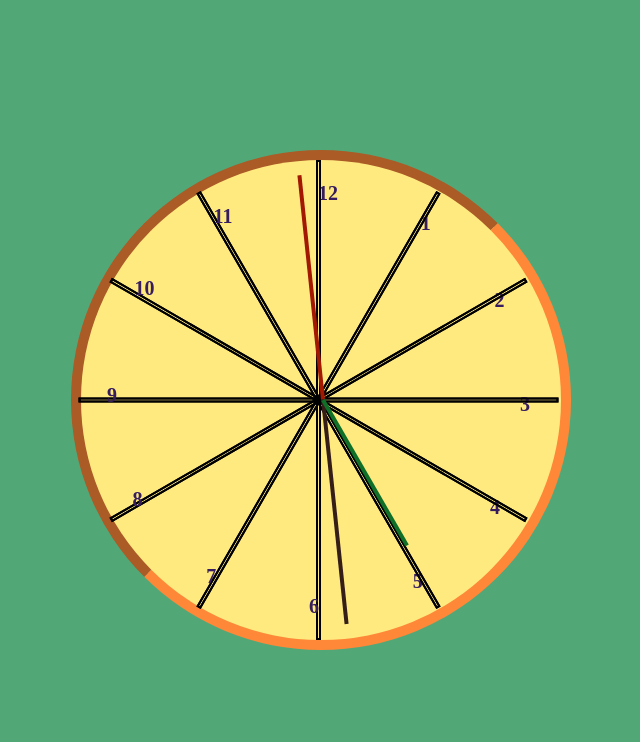
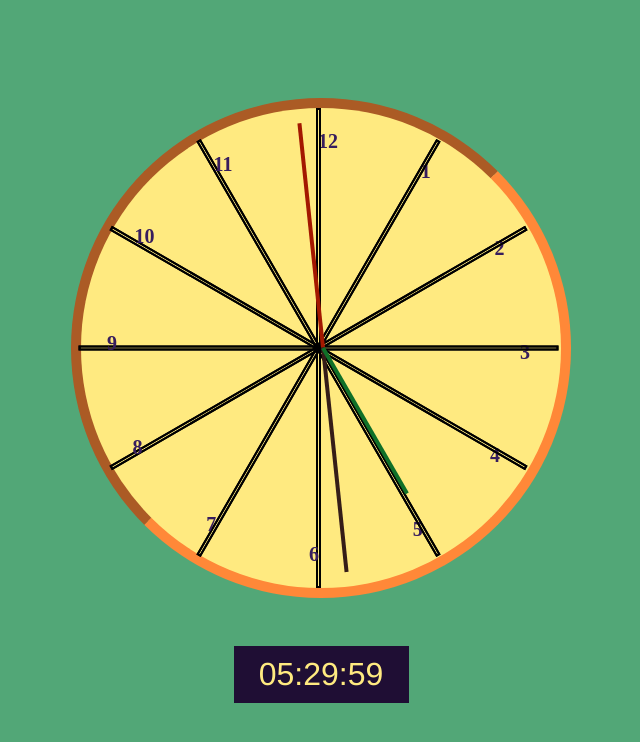
Before and after one commit to Bl1xvan/analog_clock, a plain HTML site: page index.html in a window 1280 px wide. Shown: the whole page, without its empty margins (319-959 px from the left). Drawn offline with Linux system fonts and the light colour scheme.

Commit message:
Added 12 modulo format to hours

```diff
--- a/index.html
+++ b/index.html
@@ -74,5 +74,6 @@
         <div id="minute-hand" class="hand"></div>
         <div id="hour-hand" class="hand"></div>
     </div>
+    <div id="digital-clock"></div>
 </body>
 </html>
--- a/script.js
+++ b/script.js
@@ -3,6 +3,7 @@ const twist = Array.from(document.querySelectorAll(".twist"));
 const secondhand = document.getElementById("second-hand");
 const minutehand = document.getElementById("minute-hand")
 const hourhand = document.getElementById("hour-hand");
+const digitalclock = document.getElementById("digital-clock");
 
 for(let n in numbers){
     let x = 30 * n;
@@ -22,10 +23,12 @@ let startdate = new Date(new Date().toLocaleString("en-US", {
 let startseconds = startdate.getSeconds();
 let startminutes = startdate.getMinutes();
 let starthours = startdate.getHours();
+let starthourformat = starthours % 12 || 12;
 
 secondhand.style.transform = `rotate(${startseconds * 6}deg)`
 minutehand.style.transform = `rotate(${startminutes * 6}deg)`
 hourhand.style.transform = `rotate(${starthours* 30}deg)`
+digitalclock.innerText= `${starthourformat < 10 ? '0'+starthourformat : starthourformat}:${startminutes < 10 ?'0'+startminutes : startminutes}:${startseconds < 10 ? '0'+startseconds : startseconds}`
 
 console.log(starthours)
 
@@ -44,10 +47,13 @@ function turnSecond(){
     let seconds = date.getSeconds();
     let minutes = date.getMinutes();
     let hours = date.getHours();
+    let hourformat = hours % 12 || 12;
     let secondThird = seconds * 6;
     let minuteThird = minutes * 6;
     let hourThird = hours * 30;
     secondhand.style.transform = `rotate(`+secondThird+`deg)`;
     minutehand.style.transform = `rotate(`+minuteThird+`deg)`;
     hourhand.style.transform = `rotate(`+hourThird+`deg)`;
+
+  digitalclock.innerText= `${hourformat < 10 ? '0'+hourformat : hourformat}:${minutes < 10 ?'0'+minutes : minutes}:${seconds < 10 ? '0'+seconds : seconds}`
 }
--- a/styles/styles.css
+++ b/styles/styles.css
@@ -7,6 +7,7 @@ body {
   margin: 0;
   height: 100vh;
   display: flex;
+  flex-direction: column;
   align-items: center;
   justify-content: center;
   background-color: #52a777;
@@ -70,3 +71,14 @@ body {
   border: 2px solid #107028;
   height: 35%;
 }
+
+#digital-clock{
+  margin-top: 1.5em;
+  font-size: 2em;
+  font-family:'Franklin Gothic Medium', 'Arial Narrow', Arial, sans-serif;
+  background-color: #1f0e34;
+  color: #ffea80;
+  text-align: center;
+  padding: 10px 0;
+  width: 175px;
+}
```
